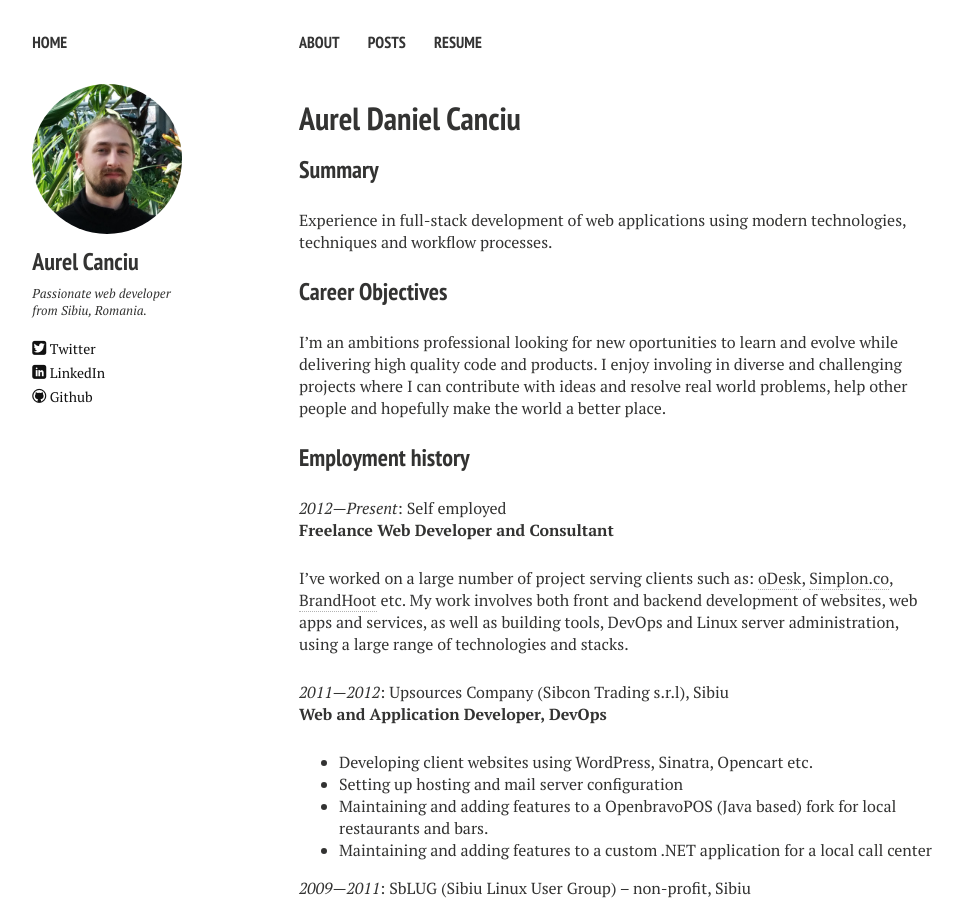
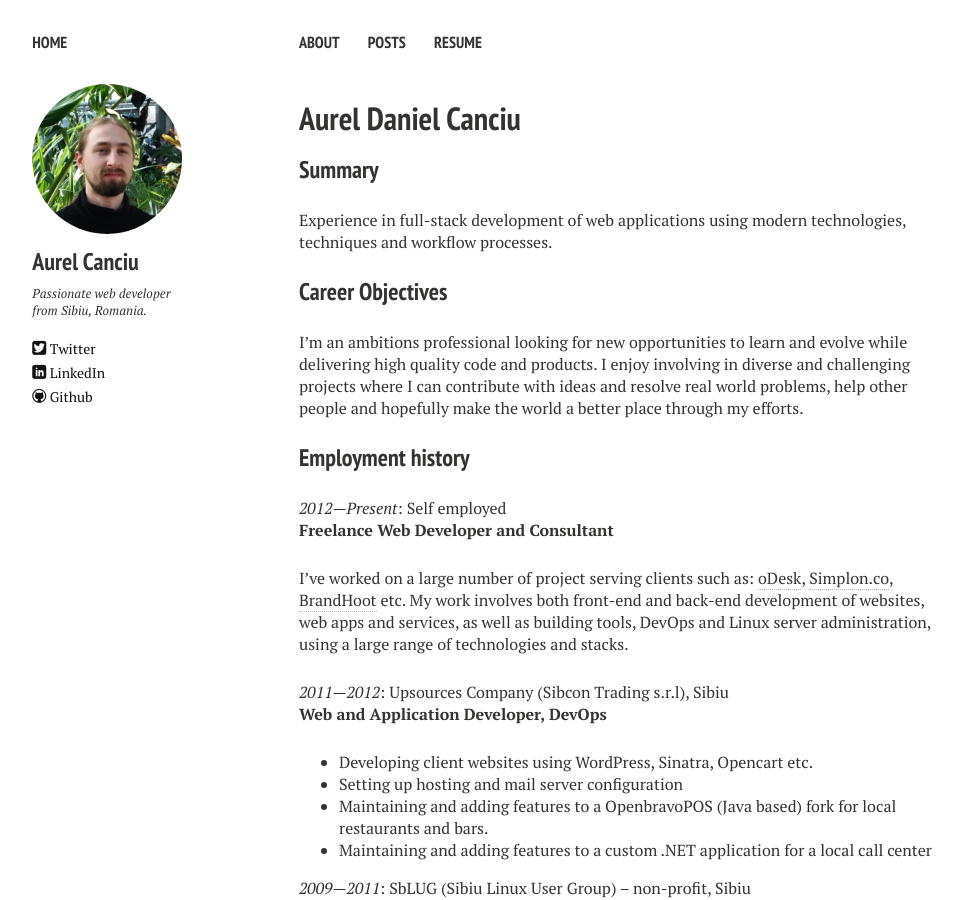
Before and after one commit to relu/aurelcanciu.com, a Jekyll site: the page built from resume.md, in a window 1280 px wide and 900 px high. Shown: the whole window, without its empty margins (21-984 px from the left). Built offline with Jekyll 4.4.1, drawn with Linux system fonts in a browser that asks for light colours; nearby versions of some CDN libraries.

Commit message:
Fix typos in resume

```diff
--- a/resume.md
+++ b/resume.md
@@ -13,11 +13,11 @@
 
 ### Career Objectives
 
-I'm an ambitions professional looking for new oportunities to learn and evolve
-while delivering high quality code and products. I enjoy involing in
+I'm an ambitions professional looking for new opportunities to learn and evolve
+while delivering high quality code and products. I enjoy involving in
 diverse and challenging projects where I can contribute with ideas and resolve
 real world problems, help other people and hopefully make the world a better
-place.
+place through my efforts.
 
 ### Employment history
 
@@ -26,10 +26,10 @@
 
 I've worked on a large number of project serving clients such as:
 [oDesk](https://www.odesk.com), [Simplon.co](http://simplon.co),
-[BrandHoot](http://brandhoot.com) etc. My work involves both front and backend
-development of websites, web apps and services, as well as building tools,
-DevOps and Linux server administration, using a large range of technologies and
-stacks.
+[BrandHoot](http://brandhoot.com) etc. My work involves both front-end and
+back-end development of websites, web apps and services, as well as building
+tools, DevOps and Linux server administration, using a large range of
+technologies and stacks.
 
 
 _2011---2012_: Upsources Company (Sibcon Trading s.r.l), Sibiu<br>
```
